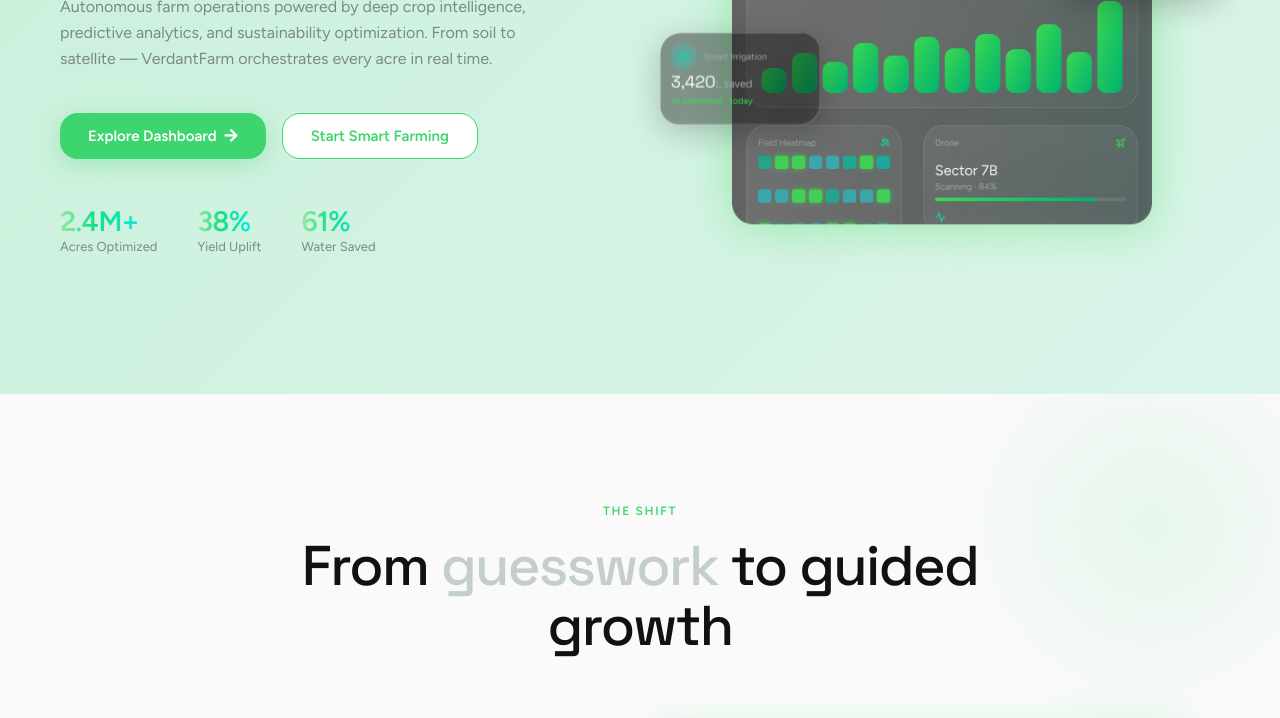
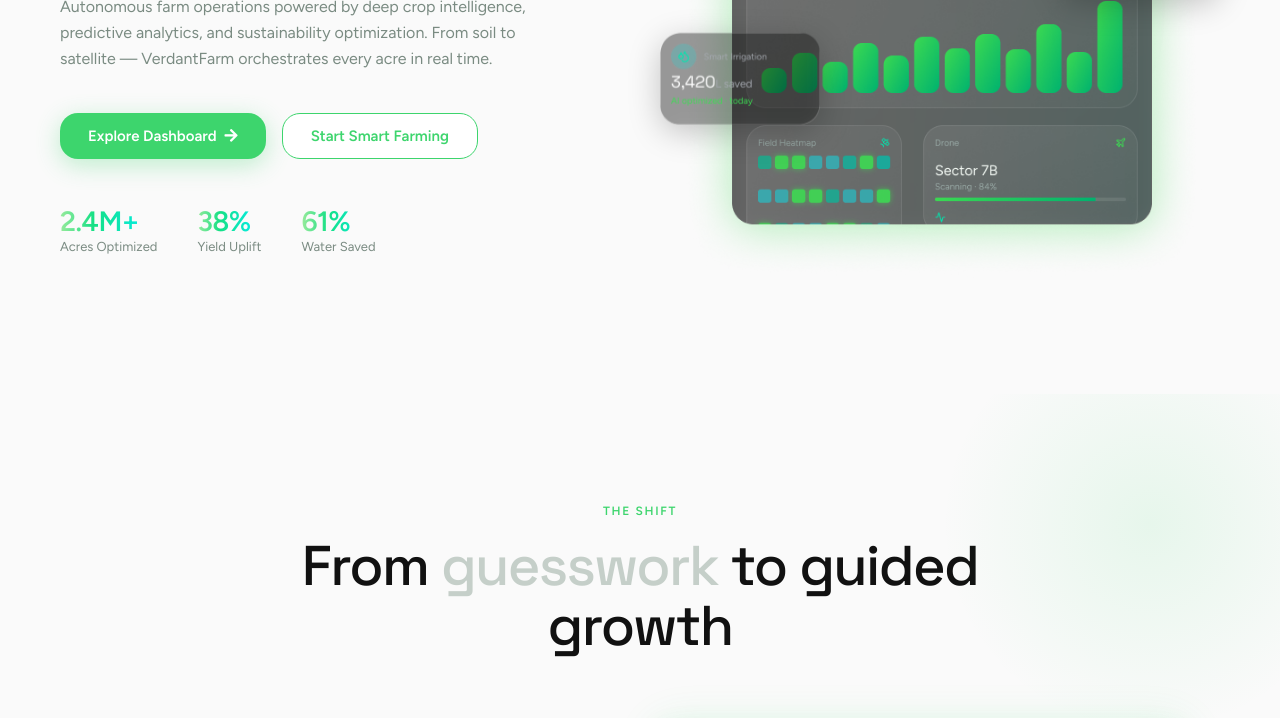
Before and after one commit to Ghozy-2304/17-MuhammadAzzamAlGhozy-IDNBoardingSchool-VerdantFarm, a plain HTML site: page index.html in a window 1280 px wide. Shown: the part 406-1124 px from the top of the page. Drawn offline with nearby package versions, Linux system fonts and the light colour scheme.

Commit message:
revisi-4

```diff
--- a/css/style.css
+++ b/css/style.css
@@ -75,7 +75,7 @@
 
 body {
   font-family: var(--font-body);
-  background: linear-gradient(135deg, #c9f0da 0%, #ddf5ec 35%, #eaf9f2 65%, #f0fdf6 100%);
+  background: var(--testi-bg);
   min-height: 100vh;
   color: var(--dark);
   overflow-x: hidden;
```
